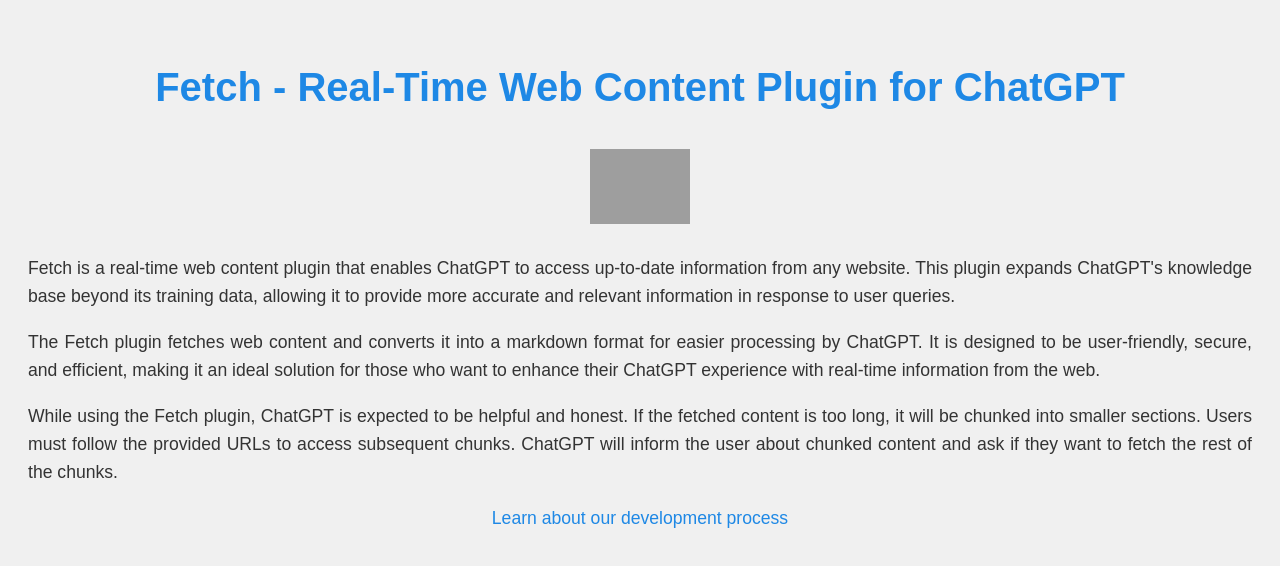
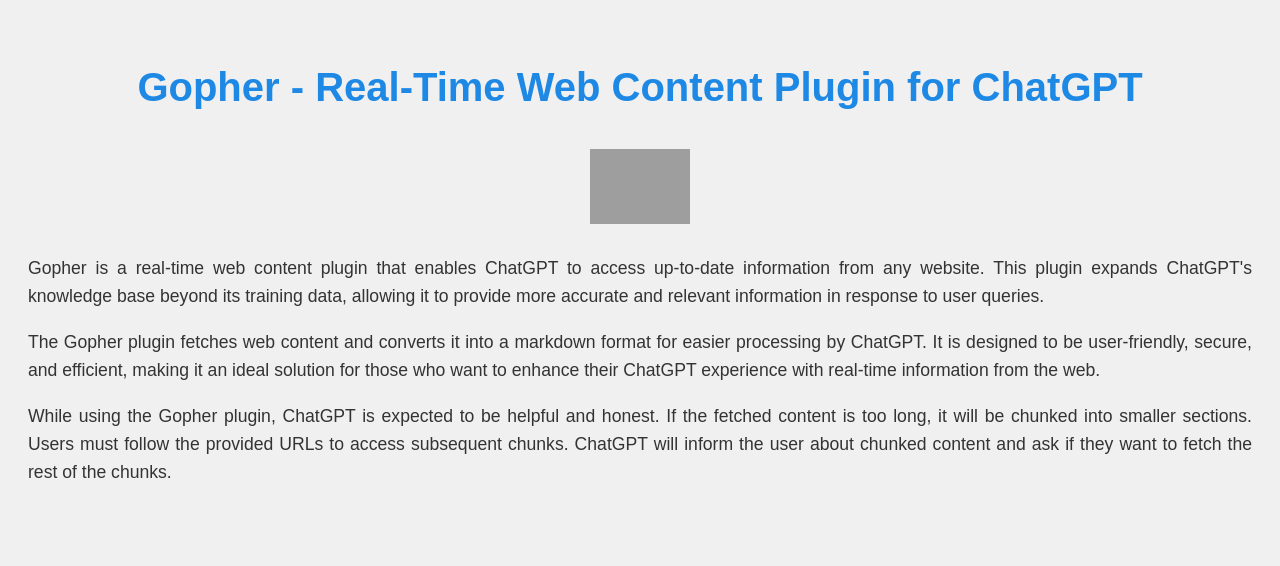
Before and after one commit to MattyQ/gopher, a website: page public/index.html in a window 1280 px wide. Drawn offline with Linux system fonts and the light colour scheme; grey boxes are pictures that could not be loaded.

Commit message:
Update index.html
Update for Gopher name change

```diff
--- a/public/index.html
+++ b/public/index.html
@@ -3,7 +3,7 @@
 <head>
   <meta charset="UTF-8">
   <meta name="viewport" content="width=device-width, initial-scale=1.0">
-  <title>Fetch - Real-Time Web Content Plugin for ChatGPT</title>
+  <title>Gopher - Real-Time Web Content Plugin for ChatGPT</title>
   <style>
     body {
       font-family: Arial, sans-serif;
@@ -39,17 +39,16 @@
   </style>
 </head>
 <body>
-  <h1>Fetch - Real-Time Web Content Plugin for ChatGPT</h1>
-  <img class="logo" src="https://fetch.qfd.repl.co/.well-known/logo.png" alt="Fetch Logo">
+  <h1>Gopher - Real-Time Web Content Plugin for ChatGPT</h1>
+  <img class="logo" src="https://gopher.qfd.repl.co/.well-known/logo.png" alt="Gopher Logo">
   <p>
-    Fetch is a real-time web content plugin that enables ChatGPT to access up-to-date information from any website. This plugin expands ChatGPT's knowledge base beyond its training data, allowing it to provide more accurate and relevant information in response to user queries.
+    Gopher is a real-time web content plugin that enables ChatGPT to access up-to-date information from any website. This plugin expands ChatGPT's knowledge base beyond its training data, allowing it to provide more accurate and relevant information in response to user queries.
   </p>
   <p>
-    The Fetch plugin fetches web content and converts it into a markdown format for easier processing by ChatGPT. It is designed to be user-friendly, secure, and efficient, making it an ideal solution for those who want to enhance their ChatGPT experience with real-time information from the web.
+    The Gopher plugin fetches web content and converts it into a markdown format for easier processing by ChatGPT. It is designed to be user-friendly, secure, and efficient, making it an ideal solution for those who want to enhance their ChatGPT experience with real-time information from the web.
   </p>
   <p>
-    While using the Fetch plugin, ChatGPT is expected to be helpful and honest. If the fetched content is too long, it will be chunked into smaller sections. Users must follow the provided URLs to access subsequent chunks. ChatGPT will inform the user about chunked content and ask if they want to fetch the rest of the chunks.
+    While using the Gopher plugin, ChatGPT is expected to be helpful and honest. If the fetched content is too long, it will be chunked into smaller sections. Users must follow the provided URLs to access subsequent chunks. ChatGPT will inform the user about chunked content and ask if they want to fetch the rest of the chunks.
   </p>
-  <a href="process.html">Learn about our development process</a>
 </body>
 </html>
```
